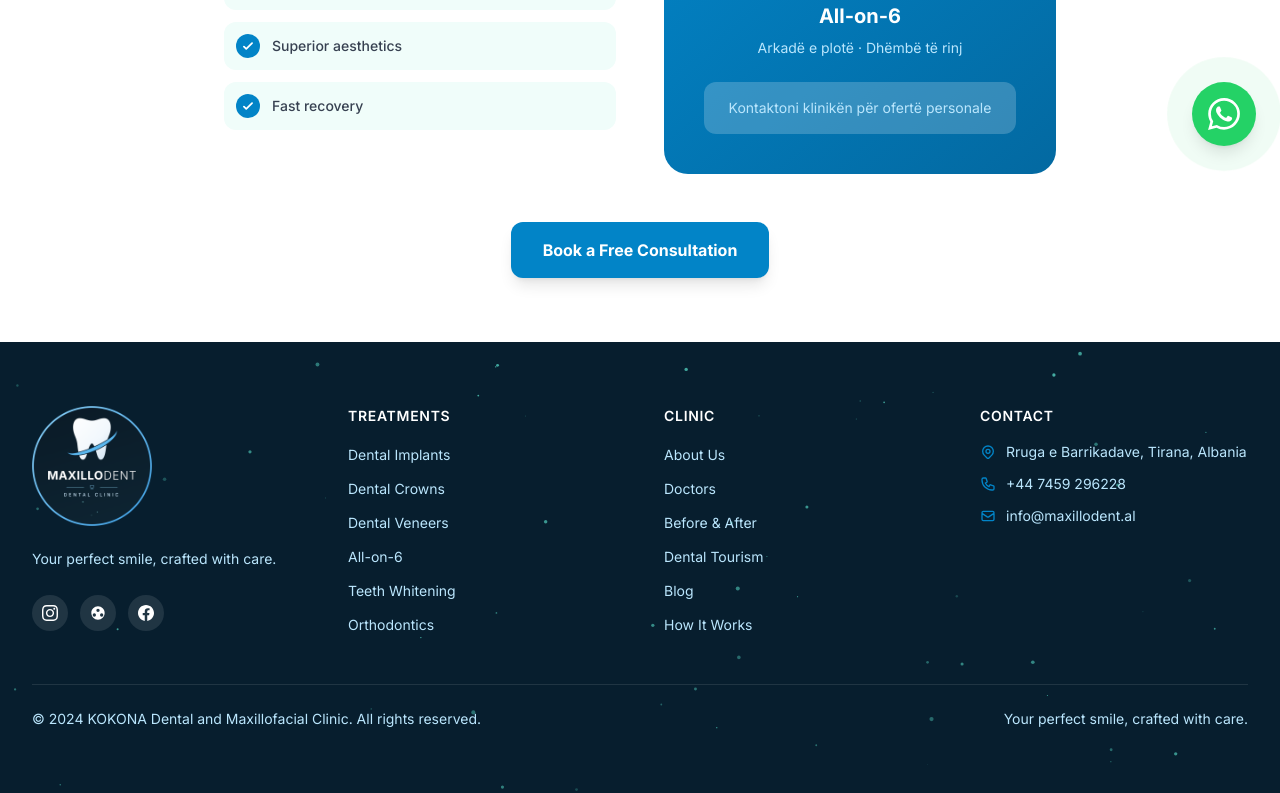
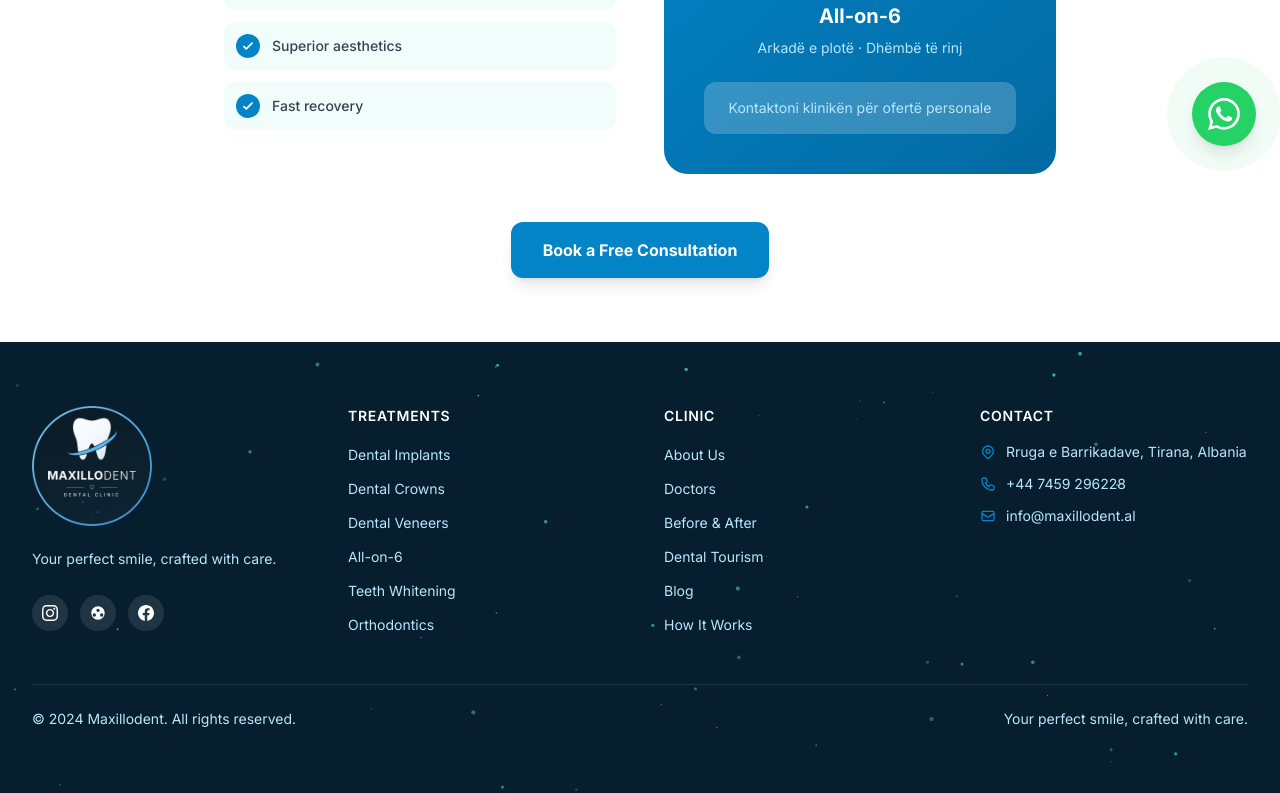
Before and after one commit to ardit2701/dental-albania, a Next.js app: page /en/treatments/all-on-6 in a window 1280 px wide. Shown: the part 630-1423 px from the top of the page. Built offline with nearby package versions, Linux system fonts and the light colour scheme.

Commit message:
Replace all KOKONA references with Maxillodent

```diff
--- a/messages/en.json
+++ b/messages/en.json
@@ -202,7 +202,7 @@
         "label": "Google Reviews"
       }
     ],
-    "title": "Why KOKONA Dental and Maxillofacial Clinic",
+    "title": "Why Maxillodent",
     "subtitle": "What sets us apart from the rest",
     "cards": [
       {
@@ -420,7 +420,7 @@
       "email": "info@maxillodent.al",
       "phoneALPlaceholder": "Coming soon"
     },
-    "copyright": "© 2024 KOKONA Dental and Maxillofacial Clinic. All rights reserved."
+    "copyright": "© 2024 Maxillodent. All rights reserved."
   },
   "about": {
     "title": "About the Clinic",
--- a/messages/it.json
+++ b/messages/it.json
@@ -202,7 +202,7 @@
         "label": "Google Reviews"
       }
     ],
-    "title": "Perché KOKONA Dental and Maxillofacial Clinic",
+    "title": "Perché Maxillodent",
     "subtitle": "Cosa ci distingue dagli altri",
     "cards": [
       {
@@ -420,7 +420,7 @@
       "email": "info@maxillodent.al",
       "phoneALPlaceholder": "Prossimamente"
     },
-    "copyright": "© 2024 KOKONA Dental and Maxillofacial Clinic. Tutti i diritti riservati."
+    "copyright": "© 2024 Maxillodent. Tutti i diritti riservati."
   },
   "about": {
     "title": "Sulla Clinica",
--- a/messages/sq.json
+++ b/messages/sq.json
@@ -202,7 +202,7 @@
         "label": "Google Reviews"
       }
     ],
-    "title": "Pse KOKONA Dental and Maxillofacial Clinic",
+    "title": "Pse Maxillodent",
     "subtitle": "Çfarë na dallon nga të tjerët",
     "cards": [
       {
@@ -420,7 +420,7 @@
       "email": "info@maxillodent.al",
       "phoneALPlaceholder": "Së shpejti"
     },
-    "copyright": "© 2024 KOKONA Dental and Maxillofacial Clinic. Të gjitha të drejtat e rezervuara."
+    "copyright": "© 2024 Maxillodent. Të gjitha të drejtat e rezervuara."
   },
   "about": {
     "title": "Rreth Klinikës",
--- a/src/app/[locale]/treatments/all-on-6/page.tsx
+++ b/src/app/[locale]/treatments/all-on-6/page.tsx
@@ -9,7 +9,7 @@ type Props = {
 export async function generateMetadata(): Promise<Metadata> {
   return {
     title: "All-on-6 Implante",
-    description: "All-on-6 implante dentare në KOKONA Dental and Maxillofacial Clinic. Dhëmbë të rinj në 3 ditë.",
+    description: "All-on-6 implante dentare në Maxillodent. Dhëmbë të rinj në 3 ditë.",
   };
 }
 
--- a/src/app/[locale]/treatments/crowns/page.tsx
+++ b/src/app/[locale]/treatments/crowns/page.tsx
@@ -9,7 +9,7 @@ type Props = {
 export async function generateMetadata(): Promise<Metadata> {
   return {
     title: "Kurora Dentare",
-    description: "Kurora dhe ura dentare cilësore në KOKONA Dental and Maxillofacial Clinic, Tiranë.",
+    description: "Kurora dhe ura dentare cilësore në Maxillodent, Tiranë.",
   };
 }
 
--- a/src/app/[locale]/treatments/veneers/page.tsx
+++ b/src/app/[locale]/treatments/veneers/page.tsx
@@ -9,7 +9,7 @@ type Props = {
 export async function generateMetadata(): Promise<Metadata> {
   return {
     title: "Faseta Dentare",
-    description: "Faseta porcelani në KOKONA Dental and Maxillofacial Clinic. Transformoni buzëqeshjen tuaj.",
+    description: "Faseta porcelani në Maxillodent. Transformoni buzëqeshjen tuaj.",
   };
 }
 
```
